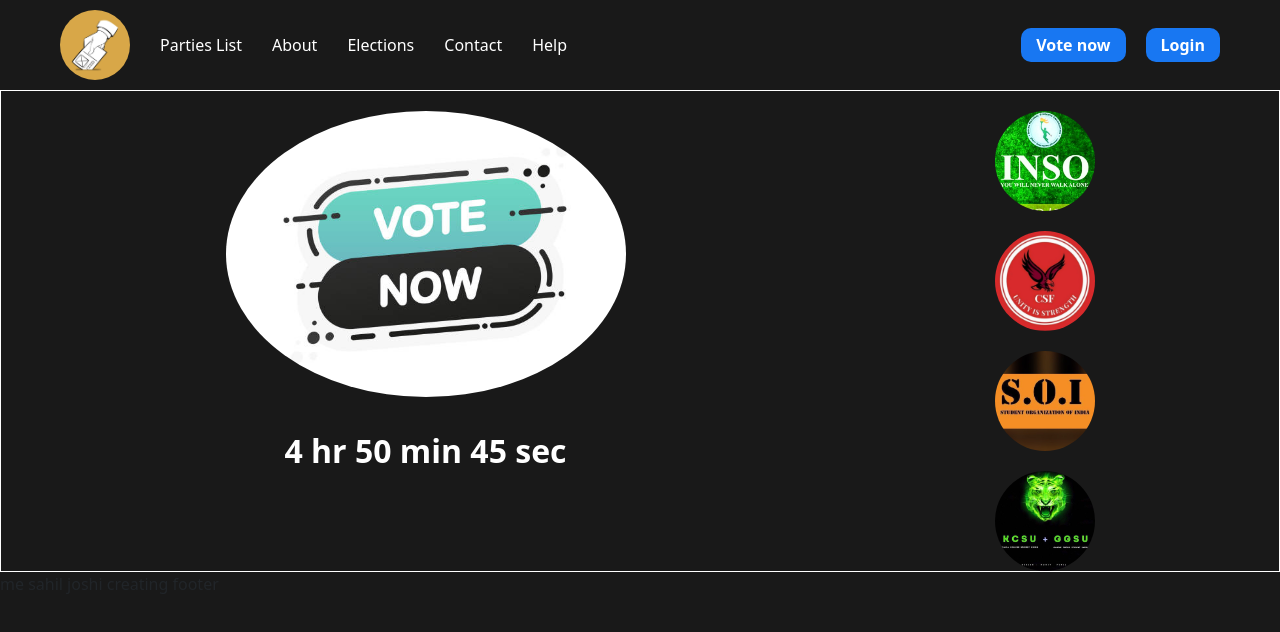
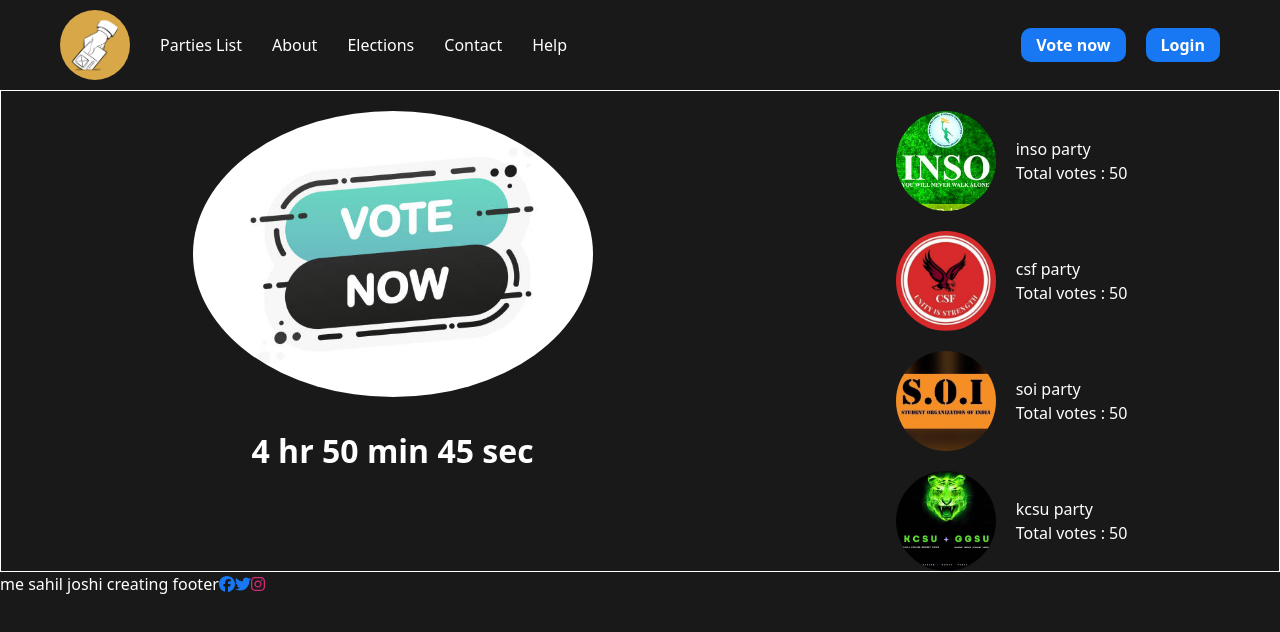
Before and after one commit to Coders-33/voting-system, a React (Vite) app in the folder FRONTEND/: page / in a window 1280 px wide. Shown: the top 632 px of the page. Built offline with nearby package versions, Linux system fonts and the light colour scheme.

Commit message:
vote timer

```diff
--- a/FRONTEND/src/Components/Dashboard.tsx
+++ b/FRONTEND/src/Components/Dashboard.tsx
@@ -1,11 +1,47 @@
 import { useNavigate } from "react-router-dom";
 import styles from "../Styling/Dashboard.module.css";
+import { FontAwesomeIcon } from "@fortawesome/react-fontawesome";
+import {
+  faFacebook,
+  faTwitter,
+  faInstagram,
+} from "@fortawesome/free-brands-svg-icons";
 import logo from "../images/logo.jpeg";
 import voteNow from "../images/vote-now.png";
-import { Images } from "../script/GetImages"
+import { Images } from "../script/GetImages";
+import { useEffect, useState } from "react";
 
 function Dashboard() {
   const navigate = useNavigate();
+  const [runningTime, setRunningTime] = useState<number>(Date.now());
+  const [hours, sethours] = useState<number>(0);
+  const [minute, setMinute] = useState<number>(0);
+  const [second, setSeconds] = useState<number>(0);
+  const [maxTime, setMaxTime] = useState<number>(Date.now() + 10000);
+
+  useEffect(() => {
+
+    const intervalId = setInterval(() => {
+      Timer();
+      const currentTime = Date.now();
+      setRunningTime(currentTime);
+      console.log(currentTime);
+
+      if (currentTime > maxTime) {
+        console.log("voting has been stopped");
+        clearInterval(intervalId);
+        return;
+      }
+    }, 1000);
+
+    return () => {
+      clearInterval(intervalId);
+    };
+  }, []);
+
+function Timer() {
+
+}
 
   return (
     <>
@@ -38,24 +74,49 @@ function Dashboard() {
             flexDirection: "column",
             alignItems: "center",
             gap: "30px",
-            marginTop :"20px"
+            marginTop: "20px",
           }}
         >
           <img src={voteNow} alt="" id={styles.voteNow} />
           <span style={{ fontSize: "2rem" }}> 4 hr 50 min 45 sec</span>
         </div>
 
-        <div style={{ display :'flex' , flexDirection  :"column" , gap :"20px", marginTop :"20px" }}>
+        <div
+          style={{
+            display: "flex",
+            flexDirection: "column",
+            gap: "20px",
+            marginTop: "20px",
+          }}
+        >
+          {Images.map((image, index) => (
+            <div key={index} className={styles.eachPartyInfo}>
+              <img
+                src={image.src}
+                alt=""
+                style={{ width: "100px", borderRadius: "50%" }}
+              />
 
-           {Images.map((image) => (
-            <img src={image} alt="" style={{ width: "100px"  ,borderRadius : "50%" }} />
+              <div
+                style={{
+                  display: "flex",
+                  flexDirection: "column",
+                  justifyContent: "center",
+                }}
+              >
+                <span>{image.about}</span>
+                <span>Total votes : {image.votingCount}</span>
+              </div>
+            </div>
           ))}
-
         </div>
       </div>
 
-      <footer>
+      <footer style={{ color: "white" }}>
         me sahil joshi creating footer
+        <FontAwesomeIcon icon={faFacebook} style={{ color: "#1877F2" }} />
+        <FontAwesomeIcon icon={faTwitter} style={{ color: "#1877F2" }} />
+        <FontAwesomeIcon icon={faInstagram} style={{ color: "#d62976" }} />
       </footer>
     </>
   );
--- a/FRONTEND/src/Styling/Dashboard.module.css
+++ b/FRONTEND/src/Styling/Dashboard.module.css
@@ -53,4 +53,16 @@
      border-radius: 50%;
 }
 
+.eachPartyInfo {
+   display: flex;
+   gap : 20px;
+
+}
+
+
 /* footer  */
+
+hr {
+  color: linear-gradient(#fccc63 , #fbad50 , #cd486b , #4c68d7 ,   #feda75
+   ,  #fa7e1e  ,  #d62976 , #962fbf  ,  #405DE6 , #962fbf );
+}
--- a/FRONTEND/src/script/GetImages.ts
+++ b/FRONTEND/src/script/GetImages.ts
@@ -3,5 +3,28 @@ import party2 from "../images/party2.png.jpg";
 import party3 from "../images/party3.png.jpg";
 import party4 from "../images/party4.png.jpg";
 
+export const Images = [
+  {
+    src: party1,
+    votingCount: 50,
+    about: "inso party",
+  },
 
-export const Images = [party1 ,party2, party3 ,party4];
+  {
+    src: party2,
+    votingCount: 50,
+    about: "csf party",
+  },
+
+  {
+    src: party3,
+    votingCount: 50,
+    about: "soi party",
+  },
+
+  {
+    src: party4,
+    votingCount: 50,
+    about: "kcsu party ",
+  },
+];
```
